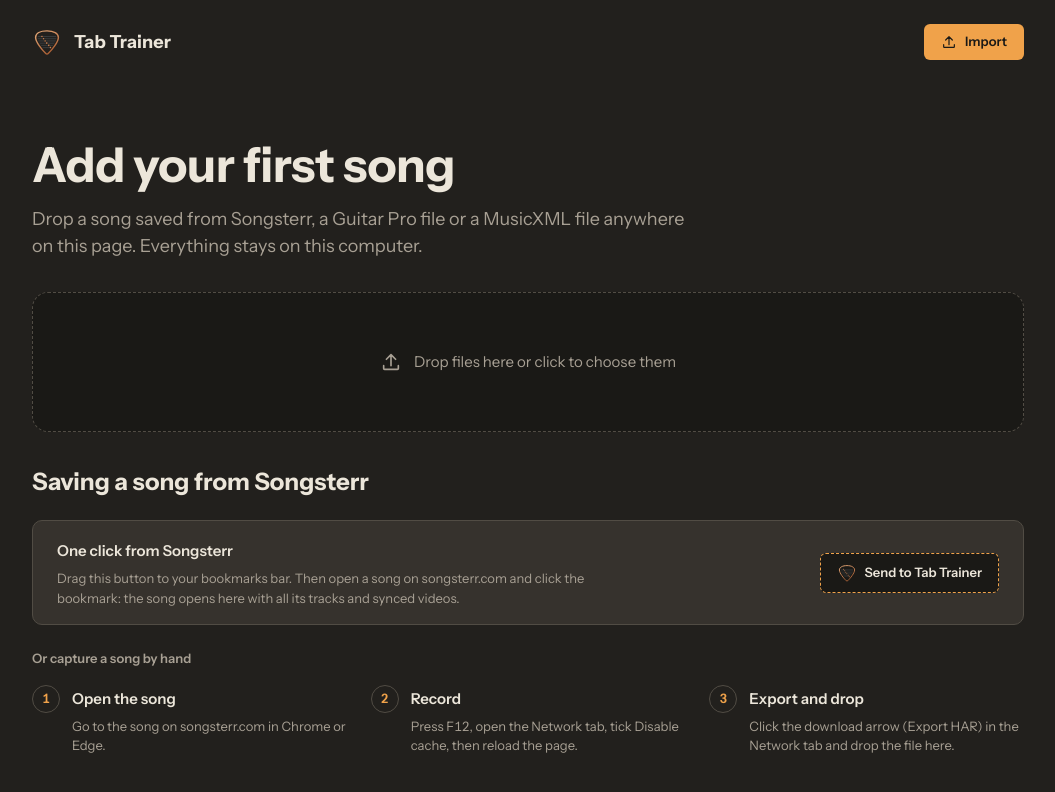
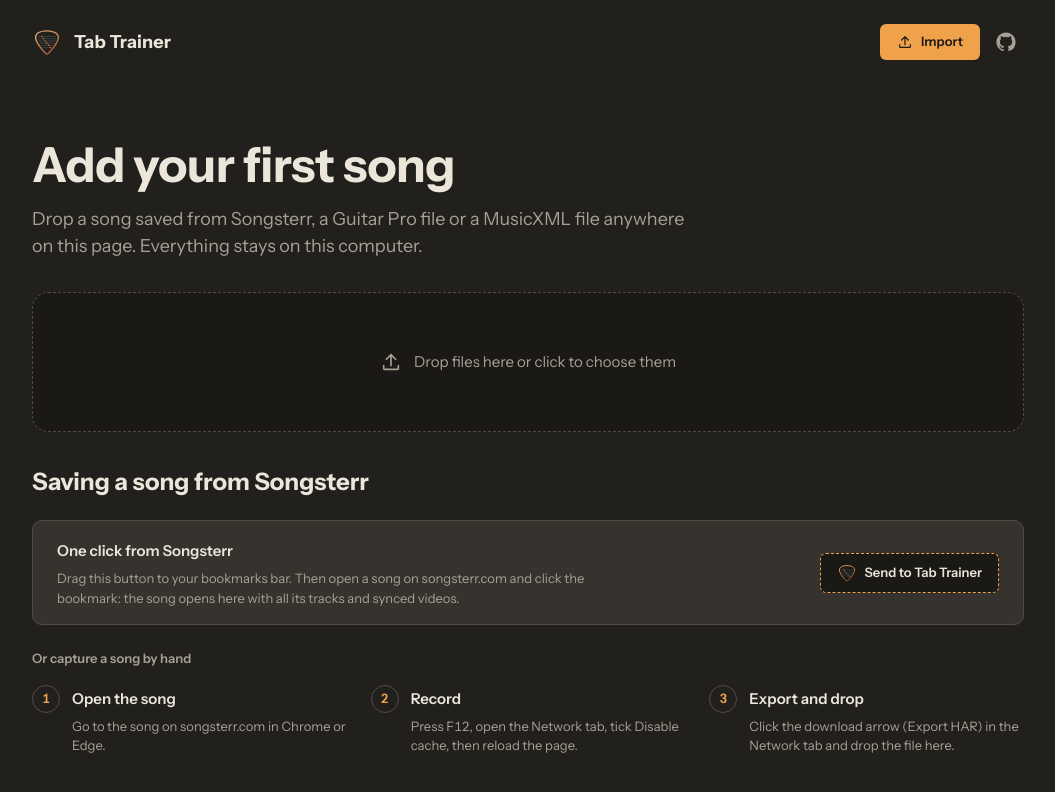
Before and after one commit to eliascarlsonn/tab-trainer, a React (Vite) app: page / in a window 1280 px wide. Shown: the top 792 px of the page, without its empty margins (112-1167 px from the left). Built offline with nearby package versions, Linux system fonts and the light colour scheme.

Commit message:
Link to the GitHub repo from the library header

```diff
--- /dev/null
+++ b/src/app/links.ts
@@ -0,0 +1,2 @@
+/** The project's source code, linked from the app header. */
+export const REPO_URL = "https://github.com/eliascarlsonn/tab-trainer";
--- a/src/features/library/LibraryScreen.tsx
+++ b/src/features/library/LibraryScreen.tsx
@@ -1,7 +1,8 @@
 import { useMemo, useRef, useState } from "react";
 import { SCORE_FILE_EXTENSIONS } from "@/library/scoreFile";
 import { sortByRecent, useLibrary } from "@/library/useLibrary";
-import { Button } from "@/ui/Button";
+import { REPO_URL } from "@/app/links";
+import { Button, IconLink } from "@/ui/Button";
 import { Icon } from "@/ui/Icon";
 import { CaptureGuide } from "./CaptureGuide";
 import { SongList } from "./SongList";
@@ -43,6 +44,7 @@ export function LibraryScreen() {
           <Button variant="primary" icon="upload" onClick={() => fileInput.current?.click()}>
             Import
           </Button>
+          <IconLink icon="github" label="Source code on GitHub" href={REPO_URL} />
           <input
             ref={fileInput}
             type="file"
--- a/src/ui/Button.tsx
+++ b/src/ui/Button.tsx
@@ -1,4 +1,4 @@
-import type { ButtonHTMLAttributes, ReactNode } from "react";
+import type { AnchorHTMLAttributes, ButtonHTMLAttributes, ReactNode } from "react";
 import { cx } from "@/lib/cx";
 import { Icon, type IconName } from "./Icon";
 import styles from "./Button.module.css";
@@ -17,6 +17,29 @@ export function Button({ variant = "secondary", icon, children, className, ...pr
       {icon && <Icon name={icon} size={16} />}
       {children}
     </button>
+  );
+}
+
+interface IconLinkProps extends AnchorHTMLAttributes<HTMLAnchorElement> {
+  icon: IconName;
+  label: string;
+  href: string;
+}
+
+/** An icon-only link that looks like an IconButton; external links open in a new tab. */
+export function IconLink({ icon, label, href, className, ...props }: IconLinkProps) {
+  const external = /^https?:/.test(href);
+  return (
+    <a
+      href={href}
+      aria-label={label}
+      title={label}
+      className={cx(styles.iconButton, styles.md, className)}
+      {...(external && { target: "_blank", rel: "noopener noreferrer" })}
+      {...props}
+    >
+      <Icon name={icon} size={20} />
+    </a>
   );
 }
 
--- a/src/ui/Icon.tsx
+++ b/src/ui/Icon.tsx
@@ -26,11 +26,14 @@ const PATHS = {
     "M3 3l18 18M10.6 5.1A10 10 0 0112 5c6.5 0 10 7 10 7a17 17 0 01-3.2 4.1M6.6 6.6A17 17 0 002 12s3.5 7 10 7a9.7 9.7 0 005.4-1.6M9.9 9.9a3 3 0 004.2 4.2",
   keyboard:
     "M3 6.5A1.5 1.5 0 014.5 5h15A1.5 1.5 0 0121 6.5v11a1.5 1.5 0 01-1.5 1.5h-15A1.5 1.5 0 013 17.5zM7 9h.01M11 9h.01M15 9h.01M7 13h.01M17 13h.01M9 16h6",
+  /** GitHub's mark (filled). */
+  github:
+    "M12 .5C5.65.5.5 5.65.5 12c0 5.08 3.29 9.39 7.86 10.91.58.11.79-.25.79-.56v-1.96c-3.2.7-3.87-1.54-3.87-1.54-.52-1.33-1.28-1.68-1.28-1.68-1.05-.72.08-.7.08-.7 1.16.08 1.77 1.19 1.77 1.19 1.03 1.77 2.7 1.26 3.36.96.1-.75.4-1.26.73-1.55-2.55-.29-5.24-1.28-5.24-5.69 0-1.26.45-2.29 1.19-3.09-.12-.29-.52-1.46.11-3.05 0 0 .97-.31 3.17 1.18a11 11 0 015.77 0c2.2-1.49 3.17-1.18 3.17-1.18.63 1.59.23 2.76.11 3.05.74.8 1.19 1.83 1.19 3.09 0 4.42-2.69 5.39-5.25 5.68.41.36.78 1.06.78 2.14v3.17c0 .31.21.67.8.56A11.5 11.5 0 0023.5 12C23.5 5.65 18.35.5 12 .5z",
 } as const;
 
 export type IconName = keyof typeof PATHS;
 
-const FILLED: ReadonlySet<IconName> = new Set(["play", "pause", "stop", "skipBack", "skipForward"]);
+const FILLED: ReadonlySet<IconName> = new Set(["play", "pause", "stop", "skipBack", "skipForward", "github"]);
 
 interface IconProps {
   name: IconName;
```
